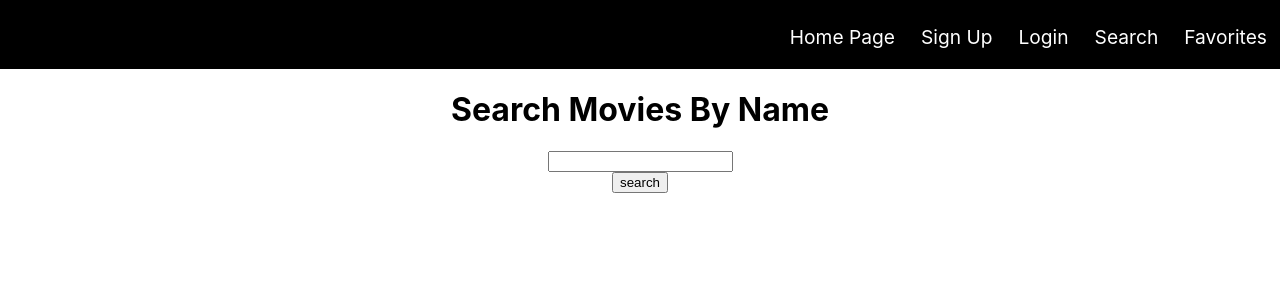
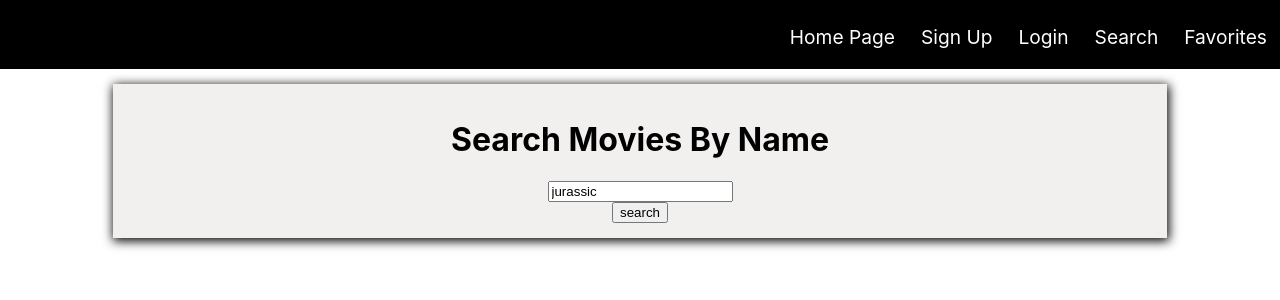
Before and after one commit to jakethrasher/favorites-front-end, a React (Create React App) app: page /search in a window 1280 px wide. Shown: the top 300 px of the page. Built offline with nearby package versions, Linux system fonts and the light colour scheme.

Commit message:
basic styling

```diff
--- a/src/App.css
+++ b/src/App.css
@@ -58,4 +58,30 @@ a{
 }
 p{
   margin: 0;
+  line-height: 1.4em;
 }
+.movie-list{
+  background-color:rgb(242, 239, 239);
+  width: 80%;
+  margin:0 auto;
+  box-shadow: 1px 2px 10px 1px black;
+  margin-top: 15px;
+  padding: 15px;
+}
+.favorite-button{
+  display: block;
+  width: 200px;
+  background-color: rgb(242, 191, 25);
+  border:none;
+  border-radius: 8px;
+  box-shadow: 1px 1px 8px 1px rgb(123, 121, 121);
+  margin: 0.5em 0 0.5em;
+}
+.favorite-button:hover{
+  display: block;
+  width: 200px;
+  background-color: rgb(240, 203, 82);
+  border:none;
+  border-radius: 10px;
+  cursor: pointer;
+}
--- a/src/Components/MovieList.js
+++ b/src/Components/MovieList.js
@@ -7,10 +7,11 @@ export default class MovieList extends Component {
                 {this.props.movies.map(item=>
                     <div key={item.movie_db_id}>
                         <img src={`https://image.tmdb.org/t/p/w200${item.poster}`} alt={item.title}/>
-                        <p>{item.title}</p>
-                        <p>Release Date: {item.year}</p>
-                        <p>User rating: {item.rating}%</p>
-                        <p>Synopsis: {item.overview}</p>
+                        <button className="favorite-button">Add To Favorites</button>
+                        <p><strong>{item.title}</strong></p>
+                        <p><strong>Release Date: </strong>{item.year}</p>
+                        <p><strong>User rating: </strong>{item.rating}%</p>
+                        <p><strong>Synopsis: </strong>{item.overview}</p>
                     </div>
                 )}
             </div>
--- a/src/Components/SearchPage.js
+++ b/src/Components/SearchPage.js
@@ -5,7 +5,7 @@ import MovieList from './MovieList.js'
 export default class SearchPage extends Component {
     state={
         movies:[],
-        query:'',
+        query:'jurassic',
     }
     handleSearchChange=(e)=>{
         this.setState({query:e.target.value})
@@ -18,7 +18,8 @@ export default class SearchPage extends Component {
     }
     render() {
         return (
-            <div>
+            <div className="main">
+                <div className="movie-list">
                     <form className="form" onSubmit={this.handleSubmit}>
                         <h1>Search Movies By Name</h1>
                         <input onChange={this.handleSearchChange} value={this.state.query}/>
@@ -26,6 +27,7 @@ export default class SearchPage extends Component {
                     </form>
                     <MovieList movies={this.state.movies}/>
                 </div>
+            </div>
         )
     }
 }
```
Lines whose indentation alone changed are shown as unchanged.
